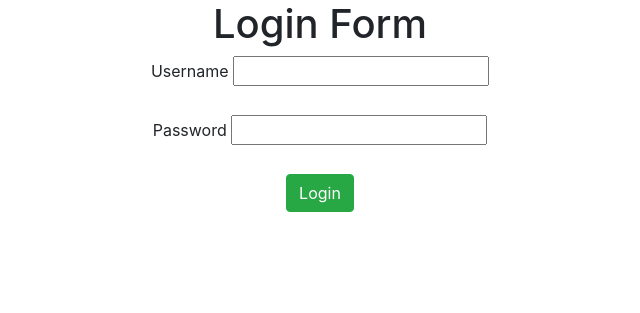
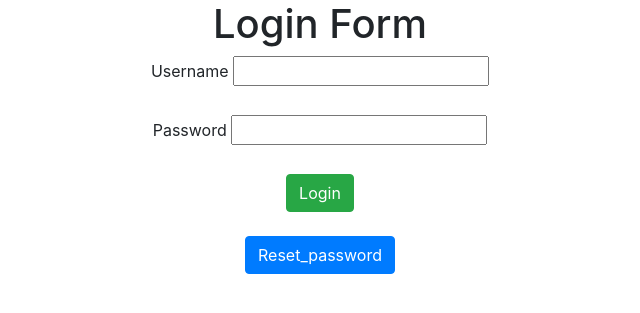
Before and after one commit to SaiShankarVemula/Registration_forms, a Django app: page /userlogin/ in a window 1280 px wide. Shown: the part 40-353 px from the top of the page, without its empty margins (320-960 px from the left). Run offline with Django 4.2, Linux system fonts and the light colour scheme.

Commit message:
first commit

```diff
--- a/app/views.py
+++ b/app/views.py
@@ -87,3 +87,17 @@ def changepassword(request):
         uo.save()
         return HttpResponse('password change succesfully')
     return render(request,'changepassword.html')
+
+def reset_password(request):
+    if request.method=='POST':
+        un=request.POST['un']
+        pw=request.POST['pw']
+        luo=User.objects.filter(username=un)
+        if luo:
+            uo=luo[0]
+            uo.set_password(pw)
+            uo.save()
+            return HttpResponse('Reset password is Done')
+        else:
+            return HttpResponse('Invalid user details')
+    return render(request,'reset_password.html')
--- a/projmform/urls.py
+++ b/projmform/urls.py
@@ -29,4 +29,5 @@ urlpatterns = [
     path('userlogout/',userlogout,name='userlogout'),
     path('display_details/',display_details,name='display_details'),
     path('changepassword/',changepassword,name='changepassword'),
+    path('reset_password/',reset_password,name='reset_password'),
 ] + static(settings.MEDIA_URL, document_root=settings.MEDIA_ROOT)
--- a/templates/userlogin.html
+++ b/templates/userlogin.html
@@ -16,7 +16,9 @@
             <label for="password">Password</label>
             <input type="password" name="password" id="password"> <br><br>
             <input type="submit" value="Login" class="btn btn-success">
+            <br><br>
 
+            <a href="{% url 'reset_password' %}" class="btn btn-primary">Reset_password</a>
         </form>
     </center>
 
```
Also changed, not shown: templates/reset_password.html (added, +22 -0 lines), db.sqlite3.
